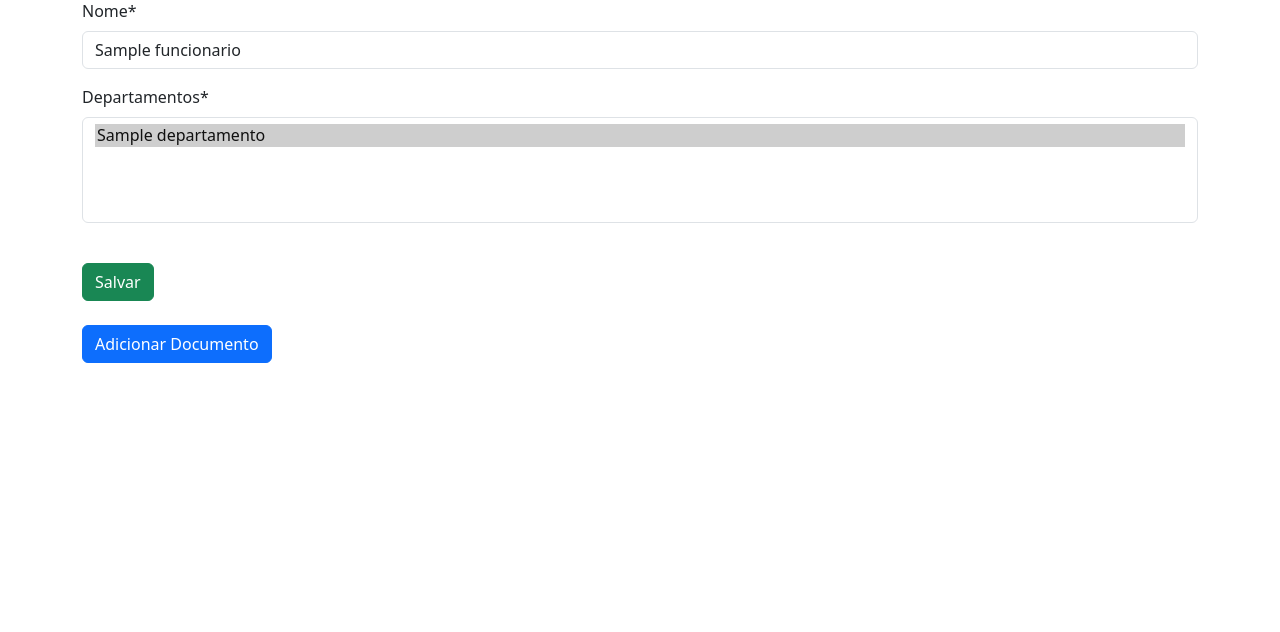
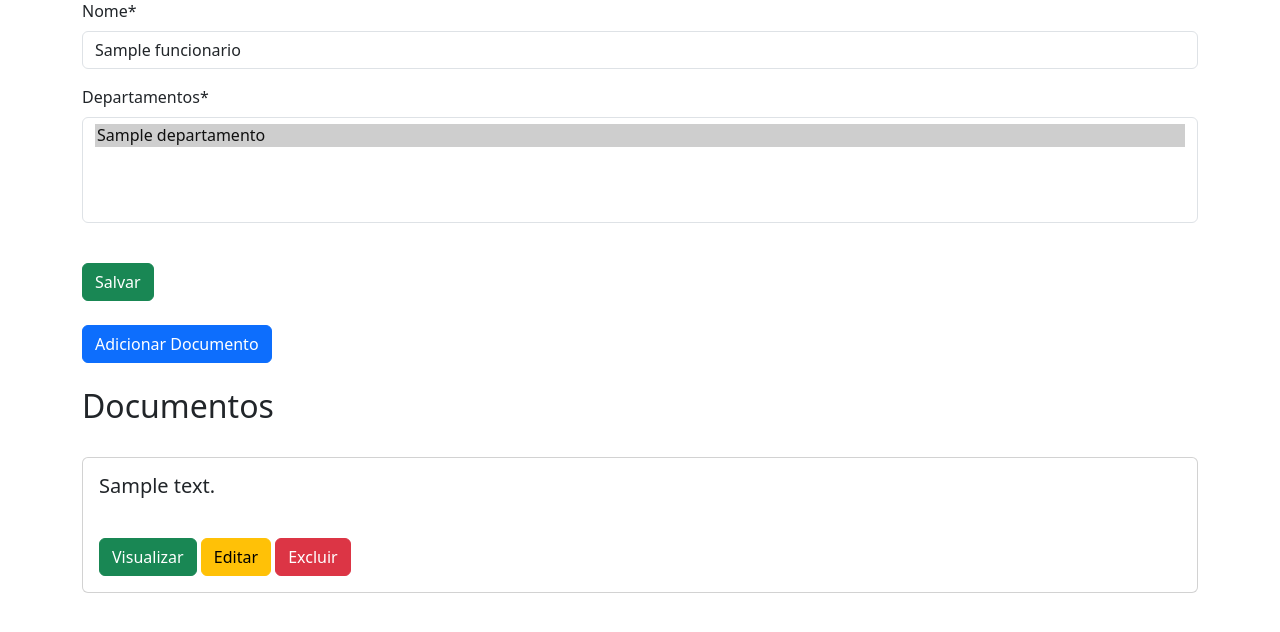
Before and after one commit to dnsouzadev/gestao_rh, a Django app: page /funcionarios/editar/1 in a window 1280 px wide. Shown: the part 57-689 px from the top of the page. Run offline with Django 5.2, Linux system fonts and the light colour scheme; a user stored in the database is signed in; tables that the repository leaves empty hold one stand-in row (values such as "Sample post"); some libraries are stand-ins or nearby versions.

Commit message:
adicionando e upload dos documentos

```diff
--- a/apps/departamentos/templates/departamentos/departamento_form.html
+++ b/apps/departamentos/templates/departamentos/departamento_form.html
@@ -1,7 +1,11 @@
 {% extends 'basic.html' %}
 
 {% block main %}
+{% if object %}
+    <h1 class="text-bg-info">Editar departamento</h1>
+{% else %}
 <h1 class="text-bg-info">Cadastrar novo departamento</h1>
+{% endif %}
 <div class="form-group">
     <form method="post">
         {% csrf_token %}
--- a/apps/documentos/models.py
+++ b/apps/documentos/models.py
@@ -1,4 +1,6 @@
 from django.db import models
+from django.urls import reverse_lazy
+
 from apps.funcionarios.models import Funcionario
 
 
@@ -7,5 +9,8 @@ class Documento(models.Model):
     pertence = models.ForeignKey(Funcionario, on_delete=models.PROTECT)
     arquivo = models.FileField(upload_to='documentos')
 
+    def get_absolute_url(self):
+        return reverse_lazy('edit_funcionarios', kwargs={'pk': self.pertence.id})
+
     def __str__(self):
         return self.descricao
--- a/apps/documentos/urls.py
+++ b/apps/documentos/urls.py
@@ -2,7 +2,7 @@ from django.urls import path, include
 from .views import DocumentoCreate
 
 urlpatterns = [
-    path('novo', DocumentoCreate.as_view(), name='create_documento'),
+    path('novo/<int:funcionario_id>', DocumentoCreate.as_view(), name='create_documento'),
     # path('editar/<int:pk>', DocumentoUpdate.as_view(), name='update_documento'),
     # path('deletar/<int:pk>', DocumentoDelete.as_view(), name='delete_documento'),
 ]
--- a/apps/funcionarios/models.py
+++ b/apps/funcionarios/models.py
@@ -12,5 +12,7 @@ class Funcionario(models.Model):
     departamentos = models.ManyToManyField(Departamento)
     empresa = models.ForeignKey(Empresa, on_delete=models.PROTECT, null=True, blank=True)
 
+
+
     def __str__(self):
         return self.nome
--- a/apps/funcionarios/templates/funcionarios/funcionario_form.html
+++ b/apps/funcionarios/templates/funcionarios/funcionario_form.html
@@ -16,5 +16,31 @@
 </form>
 
 <br>
-<a href="{% url 'create_documento' %}" class="btn btn-primary">Adicionar Documento</a>
+<a href="{% url 'create_documento' object.id %}" class="btn btn-primary">Adicionar Documento</a><br><br>
+
+{% if object.documento_set.all %}
+    <h2>Documentos</h2>
+{% else %}
+    <h2>Nenhum documento cadastrado</h2>
+{% endif %}
+
+
+{% for documento in object.documento_set.all %}
+    <br>
+    <div class="card">
+        <div class="card-body">
+            <h5 class="card-title">
+                {{ documento }}
+            </h5>
+        </div>
+        <div class="card-body">
+            <a href="{{ documento.arquivo.url }}"  class="btn btn-success"target="_blank">Visualizar</a>
+            <a href="" class="btn btn-warning">Editar</a>
+            <a href="" class="btn btn-danger">Excluir</a>
+        </div>
+
+    </div>
+{% endfor %}
+
+
 {% endblock %}
--- /dev/null
+++ b/media/documentos/0102RepositóriosdoCursonoGithub.txt
@@ -0,0 +1,5 @@
+Todos os exercícios e projetos estão em ...
+
+Microsserviços --> https://github.com/leandrocgsi/erudio-microservices
+
+Config Server  --> https://github.com/leandrocgsi/erudio-config-server
--- /dev/null
+++ b/media/documentos/0102RepositóriosdoCursonoGithub_YoTd5LV.txt
@@ -0,0 +1,5 @@
+Todos os exercícios e projetos estão em ...
+
+Microsserviços --> https://github.com/leandrocgsi/erudio-microservices
+
+Config Server  --> https://github.com/leandrocgsi/erudio-config-server
--- /dev/null
+++ b/media/documentos/0102RepositóriosdoCursonoGithub_bmlPJt1.txt
@@ -0,0 +1,5 @@
+Todos os exercícios e projetos estão em ...
+
+Microsserviços --> https://github.com/leandrocgsi/erudio-microservices
+
+Config Server  --> https://github.com/leandrocgsi/erudio-config-server
--- /dev/null
+++ b/media/documentos/0102RepositóriosdoCursonoGithub_gw2yGrA.txt
@@ -0,0 +1,5 @@
+Todos os exercícios e projetos estão em ...
+
+Microsserviços --> https://github.com/leandrocgsi/erudio-microservices
+
+Config Server  --> https://github.com/leandrocgsi/erudio-config-server
```
Also changed, not shown: apps/documentos/templates/documentos/documento_form.html (+4 -6 lines), apps/documentos/views.py (+13 -4 lines), media/documentos/1328396.png (added), media/documentos/1328396_oA0avX5.png (added), 4 other files.
